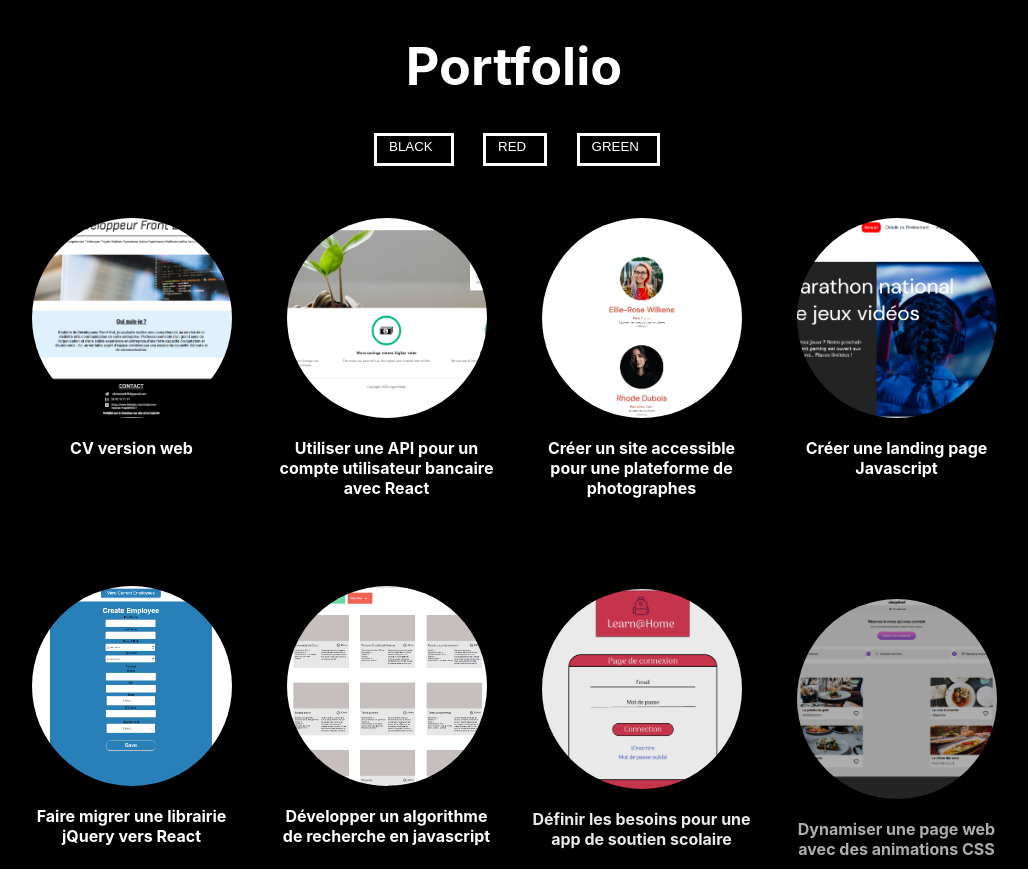
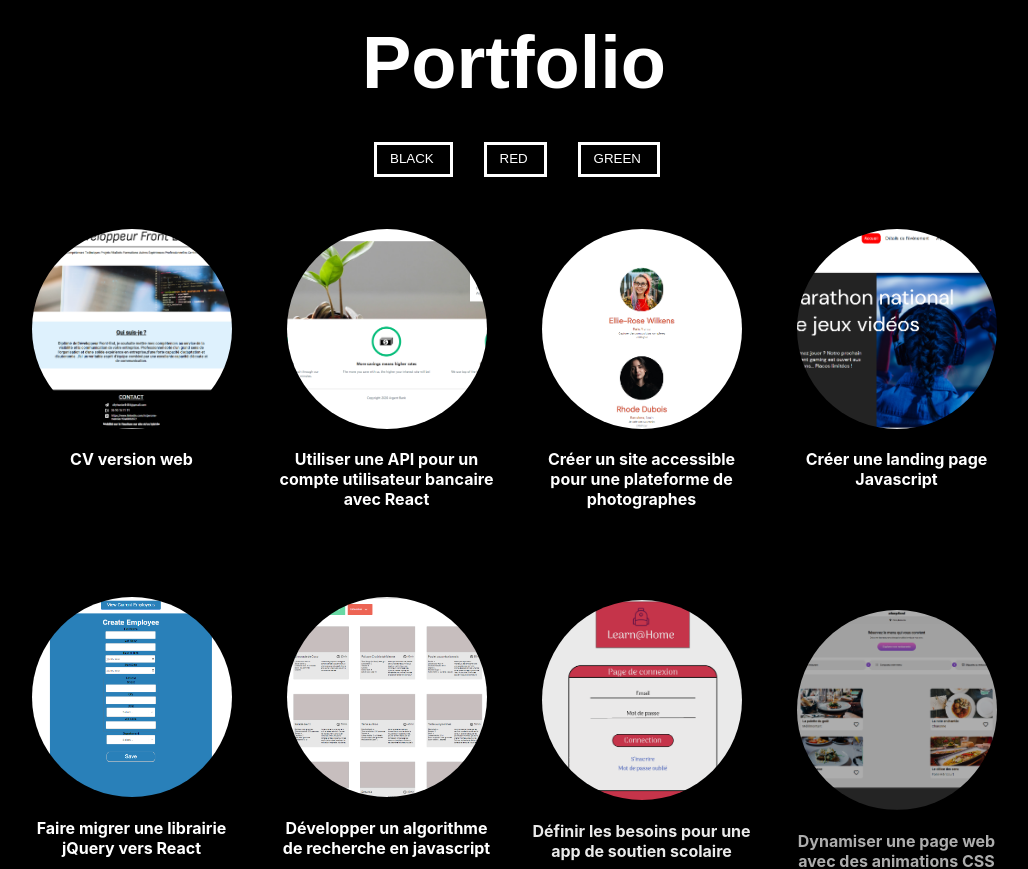
Before and after one commit to citymer/portfolio, a React (Create React App) app: page / in a window 1280 px wide. Shown: the top 869 px of the page, without its empty margins (126-1154 px from the left). Built offline with nearby package versions, Linux system fonts and the light colour scheme.

Commit message:
rajout animation portfolio et centrage bouton

```diff
--- a/src/App.css
+++ b/src/App.css
@@ -29,8 +29,51 @@
   object-fit: cover;
   margin-top: 15px;
 }
-h1 {
-  color: white;
+.contentPortfolio {
+  margin-top: 20px;
+  margin-bottom: 20px;
+}
+p {
+  font-family: Montserrat, Arial, Helvetica, sans-serif;
+  font-weight: bolder;
+  font-size: 74px;
+  color: transparent;
+  margin: 0;
+  animation: txt-appearance 0s 1s forwards;
+}
+p span {
+  display: inline-block;
+  position: relative;
+  overflow: hidden;
+  font-size: clamp(20px, 8vm, 120px);
+}
+p span::after {
+  content: '';
+  display: block;
+  position: absolute;
+  width: 100%;
+  height: 100%;
+  top: 0;
+  left: 0;
+  transform: translateX(-100%);
+  background: crimson;
+  animation: slide-in 0.75s ease-out forwards,
+    slide-out 0.75s 1s ease-out forwards;
+}
+@keyframes slide-in {
+  100% {
+    transform: translateX(0%);
+  }
+}
+@keyframes slide-out {
+  100% {
+    transform: translateX(100%);
+  }
+}
+@keyframes txt-appearance {
+  100% {
+    color: white;
+  }
 }
 .contentButton {
   width: 280px;
@@ -38,7 +81,7 @@ h1 {
   justify-content: space-between;
 }
 .button {
-  padding: 6px 15px;
+  padding: 9px 13px 5px 16px;
   color: white;
   border: 0;
   cursor: pointer;
--- a/src/App.js
+++ b/src/App.js
@@ -20,7 +20,11 @@ function App() {
         className="App-header"
         style={{ backgroundColor: backgroundColor }}
       >
-        <h1>Portfolio</h1>
+        <div className="contentPortfolio">
+          <p>
+            <span>Portfolio</span>
+          </p>
+        </div>
         <div className="contentButton black">
           <button className="button" onClick={() => setBackroundColor('black')}>
             BLACK
```
